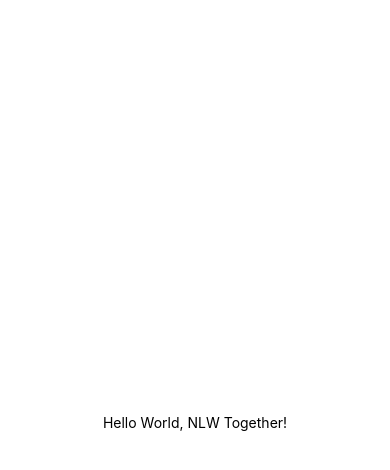
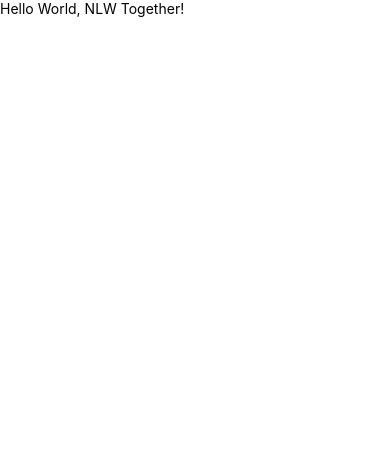
Before and after one commit to SineiderDev/GamePlay_NLW6, a React Native app: screen / in a window 390 px wide. Shown: the top 470 px of the page. Built offline with nearby package versions, Linux system fonts and the light colour scheme.

Commit message:
Hello World

```diff
--- a/App.tsx
+++ b/App.tsx
@@ -1,21 +1,10 @@
-import { StatusBar } from 'expo-status-bar';
 import React from 'react';
-import { StyleSheet, Text, View } from 'react-native';
+import { Text, View } from 'react-native';
 
 export default function App() {
   return (
-    <View style={styles.container}>
+    <View>
       <Text>Hello World, NLW Together!</Text>
-      <StatusBar style="auto" />
     </View>
   );
 }
-
-const styles = StyleSheet.create({
-  container: {
-    flex: 1,
-    backgroundColor: '#fff',
-    alignItems: 'center',
-    justifyContent: 'center',
-  },
-});
```
